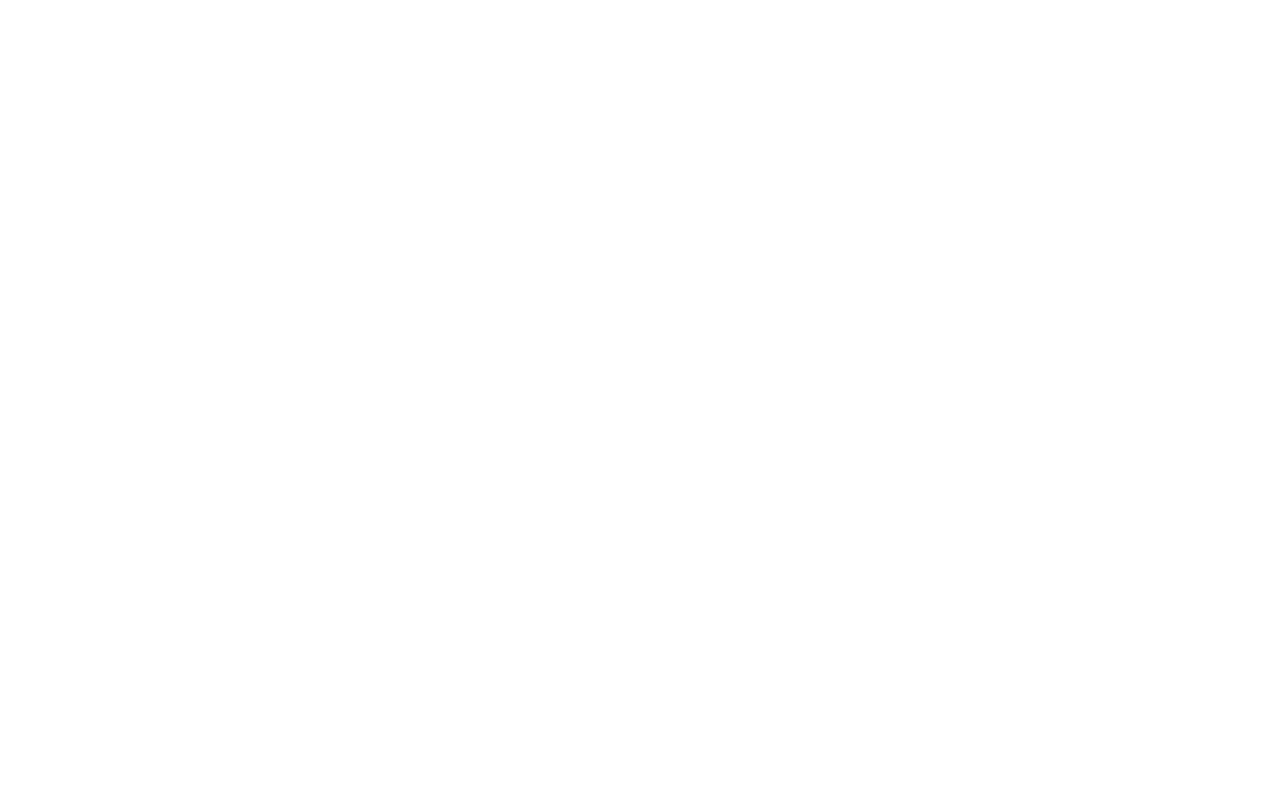
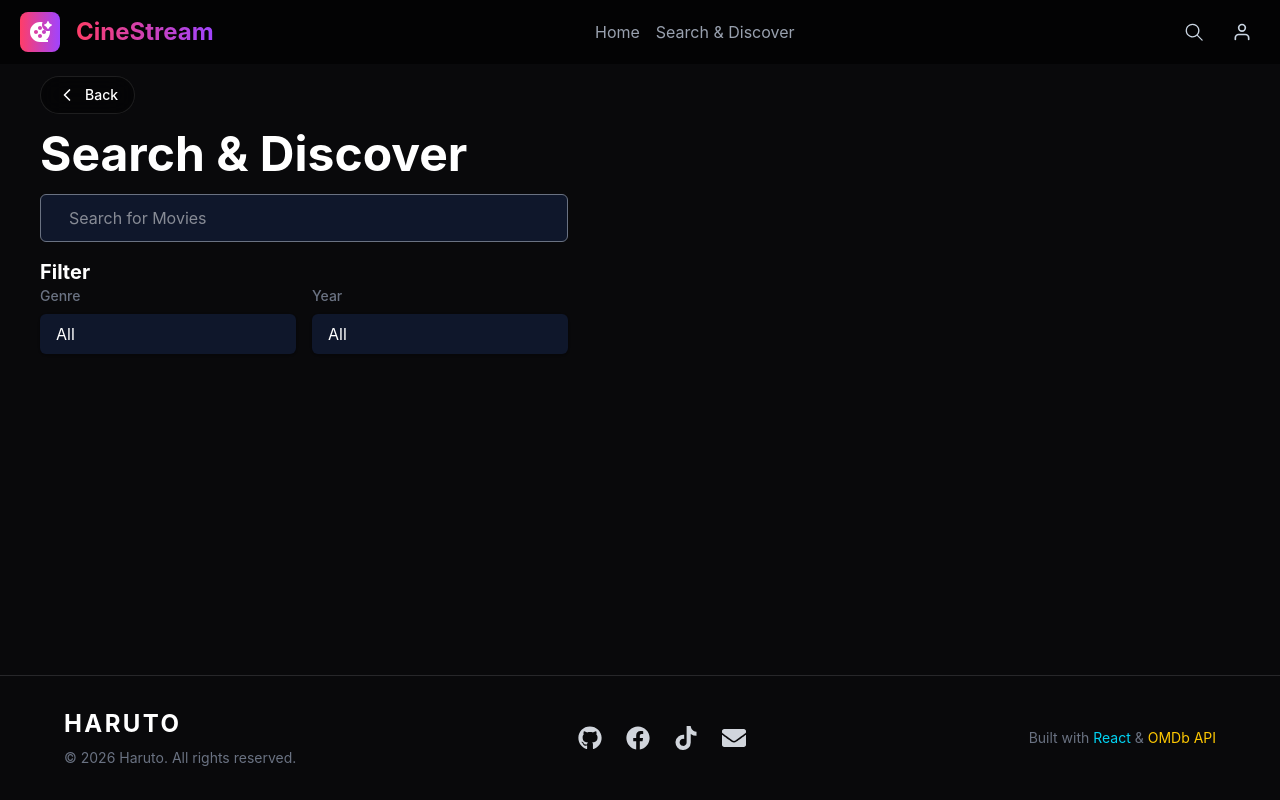
Before and after one commit to Haruto2804/MovieWebsite, a React (Vite) app in the folder Movie-App/: page /search_discover in a window 1280 px wide. Before the commit this address had no page. Built offline with nearby package versions, Linux system fonts and the light colour scheme.

Commit message:
feat(filter): create FilterSection and refactor Filter for reusability

```diff
--- a/Movie-App/src/App.jsx
+++ b/Movie-App/src/App.jsx
@@ -2,9 +2,9 @@
 import './App.css'
 import { Routes, Route } from "react-router"
 import MainLayout from '../src/layout/MainLayout'
-import SearchPage from './pages/Search'
 import Home from './pages/HomePage/Home'
 import DetailMovie from './/pages/DetailMoviePage/DetailMovie'
+import SearchAndDiscover from './pages/SearchAndDiscoverPage/SearchAndDiscover'
 function App() {
   return (
     <>
@@ -12,7 +12,7 @@
         <Route path="/" element={<MainLayout />}>
           <Route index element={<Home />} />
           <Route path="/movie/:id" element={<DetailMovie />}></Route>
-          <Route path="/search" element={<SearchPage />}></Route>
+          <Route path="/search_discover" element={<SearchAndDiscover />}></Route>
         </Route>
 
       </Routes>
--- a/Movie-App/src/api/movie-api.js
+++ b/Movie-App/src/api/movie-api.js
@@ -40,5 +40,6 @@
         // eslint-disable-next-line no-unused-vars
         } catch (err) { return []; }
     }
+
 }
 export default new MovieApi;
--- /dev/null
+++ b/Movie-App/src/components/common/Filter.jsx
@@ -0,0 +1,26 @@
+
+
+const Filter = ({ title = "Genre", options = [] }) => {
+  console.log(options)
+  return (
+    <div className="flex flex-col gap-2 w-64">
+      <label for="genre-select" className="text-sm font-medium text-gray-500">{title}</label>
+      <select
+        id="genre-select"
+        className="transition-all duration-300  cursor-pointer block w-full px-4 py-2
+        text-white bg-slate-900 border-cine-red rounded-md shadow-sm
+        focus:outline-none focus:ring-2 focus:ring-cine-red focus:border-blue-500
+        appearance-none"
+      >
+        {
+          options.map((item) => {
+            return (
+              <option value={item}>{item}</option>
+            )
+          })
+        }
+      </select>
+    </div>
+  )
+}
+export default Filter;
--- /dev/null
+++ b/Movie-App/src/components/common/SearchInput.jsx
@@ -0,0 +1,12 @@
+const SearchInput = ({placeholder = "Default"}) => {
+  return (
+    <>
+      <input
+      placeholder={placeholder}
+      type="text" className="text-cine-red placeholder:text-white/50 border focus:border-0 caret-slate-900 bg-slate-900 rounded-md border-gray-500 h-12 px-7 focus:ring-cine-red
+      focus:outline-none focus:ring-2 transition-all duration-300
+      "/>
+    </>
+  )
+}
+export default SearchInput;
--- /dev/null
+++ b/Movie-App/src/hooks/useMovieSearch.jsx
@@ -0,0 +1,40 @@
+import { useState, useEffect } from 'react';
+import movieApi from '../api/movie-api';
+
+export const useMovieSearch = (initialQuery = "") => {
+  const [query, setQuery] = useState(initialQuery);
+  const [filter, setFilter] = useState({ year: '', type: '' });
+  const [results, setResults] = useState([]);
+  const [loading, setLoading] = useState(false);
+
+  // Logic tìm kiếm & lọc
+  useEffect(() => {
+    const fetchMovies = async () => {
+      if (!query) return;
+
+      setLoading(true);
+      try {
+        // Gọi API với query và filter
+        const data = await movieApi.searchMovies(query, filter.year, filter.type);
+        setResults(data);
+      } catch (err) {
+        console.error(err);
+      } finally {
+        setLoading(false);
+      }
+    };
+
+    // Có thể thêm Debounce ở đây để tránh gọi API quá nhiều
+    const timer = setTimeout(fetchMovies, 500);
+    return () => clearTimeout(timer);
+
+  }, [query, filter]);
+
+  // Trả về những thứ UI cần "móc" vào
+  return {
+    query, setQuery,
+    filter, setFilter,
+    results,
+    loading
+  };
+};
--- a/Movie-App/src/layout/Header.jsx
+++ b/Movie-App/src/layout/Header.jsx
@@ -6,7 +6,7 @@
   return (
     <header className="bg-blur flex justify-between items-center px-5 py-3 z-1000
     sticky top-0 border-white/10 bg-black/60 backdrop-blur-md">
-      <Link to = "/" className="flex gap-4 items-center group cursor-pointer">
+      <Link to="/" className="flex gap-4 items-center group cursor-pointer">
         <div className="bg-cine-gradient p-2 rounded-lg group-hover:scale-105 transition-all duration-300">
           <RiMovie2AiFill className="size-6 text-white " />
         </div>
@@ -15,10 +15,8 @@
         </p>
       </Link>
       <ul className="text-gray-400 gap-4 md:flex hidden">
-        <li className="cursor-pointer hover:text-gray-300 transition-all duration-300">Home</li>
-        <li className="cursor-pointer hover:text-gray-300 transition-all duration-300">TV Shows</li>
-        <li className="cursor-pointer hover:text-gray-300 transition-all duration-300">Movies</li>
-        <li className="cursor-pointer hover:text-gray-300 transition-all duration-300">Genres</li>
+        <Link to = "/" className="cursor-pointer hover:text-gray-300 transition-all duration-300">Home</Link>
+        <Link to = "/search_discover" className="cursor-pointer hover:text-gray-300 transition-all duration-300">Search & Discover</Link>
 
       </ul>
       <div className="flex gap-3">
--- a/Movie-App/src/pages/Search.jsx
+++ /dev/null
@@ -1,21 +0,0 @@
-const SearchPage = () => {
-  return (
-    <>
-      <p className="text-white">Lorem ipsum, dolor sit amet consectetur adipisicing elit. Corporis sapiente, sequi praesentium impedit non nemo ab rerum unde laboriosam harum expedita? Ipsa, quaerat temporibus. Aliquid exercitationem sit perspiciatis illo beatae!
-      Esse, harum. Maxime suscipit accusamus ipsum, rerum autem ratione unde fugit recusandae dignissimos numquam commodi optio eaque officiis necessitatibus veritatis. Molestias quam, accusamus ducimus rerum cum aliquam harum eaque veniam.
-      Asperiores modi vel, quos similique quibusdam aliquam assumenda praesentium iusto tempora corporis inventore suscipit fugiat explicabo sunt minus, voluptas eveniet laborum rem illo? Quas pariatur aliquam blanditiis reiciendis, quibusdam corrupti.
-      Illum praesentium alias reprehenderit corporis? Ratione similique magni totam officiis beatae ipsa, voluptate reiciendis fuga architecto at quasi. Natus porro illum excepturi, eius minus officia laudantium sunt iste praesentium explicabo?
-      Aliquam nisi temporibus earum nemo magnam maiores quibusdam enim nesciunt fugit totam, sequi esse nihil quae in impedit perferendis ullam dicta cum perspiciatis. Quod, quia vitae itaque quisquam libero quidem.
-      Molestiae voluptas autem fugit nam laboriosam aperiam accusamus, architecto reprehenderit ipsa. Nam est quae placeat explicabo deserunt veniam debitis officia corrupti ipsam. Aperiam repellat quos pariatur quidem rerum, sapiente cumque?
-      Excepturi, molestiae magni voluptas tempore rerum voluptatem asperiores totam? Corporis vitae quae, provident sit, aliquam facilis magni aliquid inventore ea deserunt sequi nesciunt iusto repellendus. Doloribus eligendi laudantium nulla quisquam?
-      Quisquam nam magni praesentium quae quas laboriosam repellendus quia eaque ullam dicta cupiditate accusantium, esse aliquid consequatur! Aspernatur, voluptatem. Maxime, quaerat! Consectetur magni, voluptate quis voluptatum officiis nobis nesciunt facere.
-      Accusamus, impedit nihil. Laboriosam molestias quo odit natus minus molestiae cupiditate doloremque eaque architecto velit, consequatur sint nostrum dolor iure, nam dicta! Enim debitis maxime magni quas, aperiam amet fugit!
-      Nisi accusamus debitis odio, rem harum voluptates aliquid vitae! Totam, cum, velit quisquam officia magnam, ab nulla beatae inventore obcaecati omnis dicta sed veniam reprehenderit numquam unde dolor! Facere, similique.
-      Rem ea quia eaque tempore deleniti est, reiciendis tempora omnis eos magni tenetur! Quibusdam mollitia alias ratione delectus assumenda rem, voluptate quos adipisci molestias laudantium quas. Dolores veniam harum tempora.
-      Nostrum exerciellendus? Neque facere, libero molestiae rerum quos corporis accusantium dolorem consectetur iure sint ea voluptatum a delectus nulla, vitae quidem atque?
-      Aliquam modi, totam, accusamus eos necessitatibus ducimus et expedita quidem aspernatur esse ipsa porro labore illum eaque? Amet, sequi deleniti? Est maiores molestias, deserunt alias sapiente quam ex? Sint, animi!
-      Illerunt excepturi unde. Suscipit, nihil. Molestiae quos labore vero, recusandae explicabo similique atque esse itaque ut, debitis facere dignissimos nesciunt delectus dolor. Perspiciatis, nihil iste!</p>
-    </>
-  )
-}
-export default SearchPage
--- /dev/null
+++ b/Movie-App/src/pages/SearchAndDiscoverPage/FilterSection.jsx
@@ -0,0 +1,37 @@
+import Filter from "../../components/common/Filter";
+const movieGenres = [
+  "All",
+  "Action",
+  "Animation",
+  "Crime",
+  "Drama",
+  "Fantasy",
+  "Horror",
+  "Romance",
+  "Sci-Fi",
+];
+const movieYear = [
+  "All",
+  "2026",
+  "2025",
+  "2024",
+  "2023"
+]
+const FilterSection = ()=> {
+  return (
+    <div className="w-full">
+     <p className="text-xl font-bold">Filter</p>
+     <div className="flex max-md:flex-col gap-4">
+        <Filter
+        options = {movieGenres}
+        title = "Genre"
+        />
+        <Filter
+        options={movieYear}
+        title = "Year"
+        />
+     </div>
+    </div>
+  )
+}
+export default FilterSection;
--- /dev/null
+++ b/Movie-App/src/pages/SearchAndDiscoverPage/SearchAndDiscover.jsx
@@ -0,0 +1,20 @@
+import BackButton from "../../components/common/BackButton"
+import Filter from "../../components/common/Filter"
+import SearchInput from "../../components/common/SearchInput"
+import FilterSection from "./FilterSection"
+
+const SearchAndDiscover = () => {
+  return (
+    <div className="mt-3 flex flex-col gap-4 text-white mx-auto md:mx-0">
+      <div className="w-fit">
+        <BackButton />
+      </div>
+
+      <p className="text-5xl font-bold">Search & Discover</p>
+      <SearchInput placeholder="Search for Movies"/>
+      <FilterSection />
+
+    </div>
+  )
+}
+export default SearchAndDiscover
```
